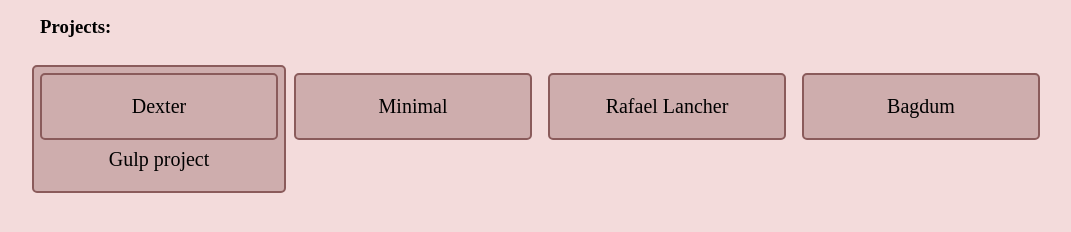
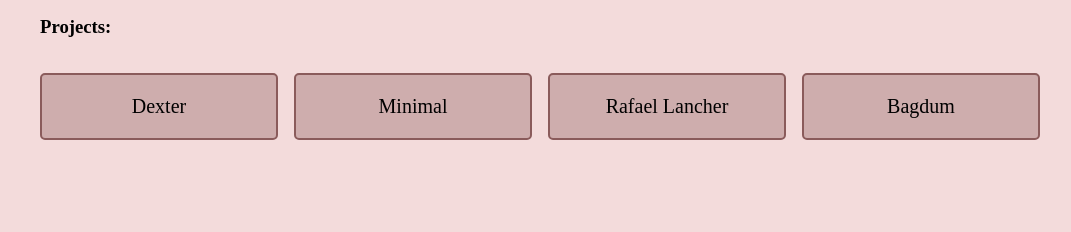
Before and after one commit to Vira-V/portfolio-vilchynska.github.io, a plain HTML site: page index.html in a window 1280 px wide. Shown: the part 616-848 px from the top of the page, without its empty margins (100-1171 px from the left). After the commit the page ends 808 px from the top, so only its background shows below. Drawn offline with Linux system fonts and the light colour scheme.

Commit message:
Update index.html

```diff
--- a/index.html
+++ b/index.html
@@ -31,10 +31,6 @@ h1 {
     float: left;
     width: 25%;
 }
- .column2{
-     text-align:center;
-     width: 25%;
-    }
 .row:after {
     content: "";
     display: table;
@@ -139,11 +135,6 @@ a:hover{
             <a href="Badgum/index.html" target="_blank">Bagdum</a>
         </div>
       </div>
-        <div class="column2">
-        <div class="content">
-            <a href="#" target="_blank">Gulp project</a>
-        </div>
-      </div>
     </div>
 
     </section>
```
